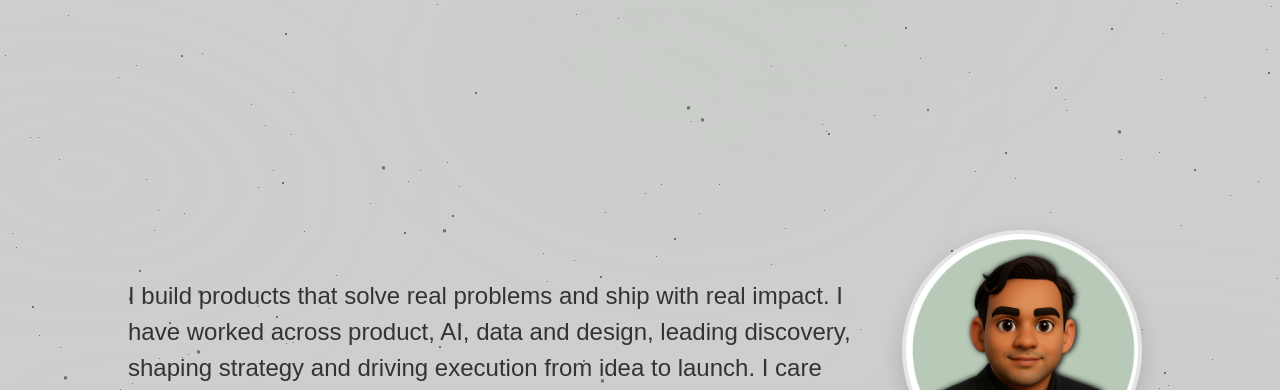
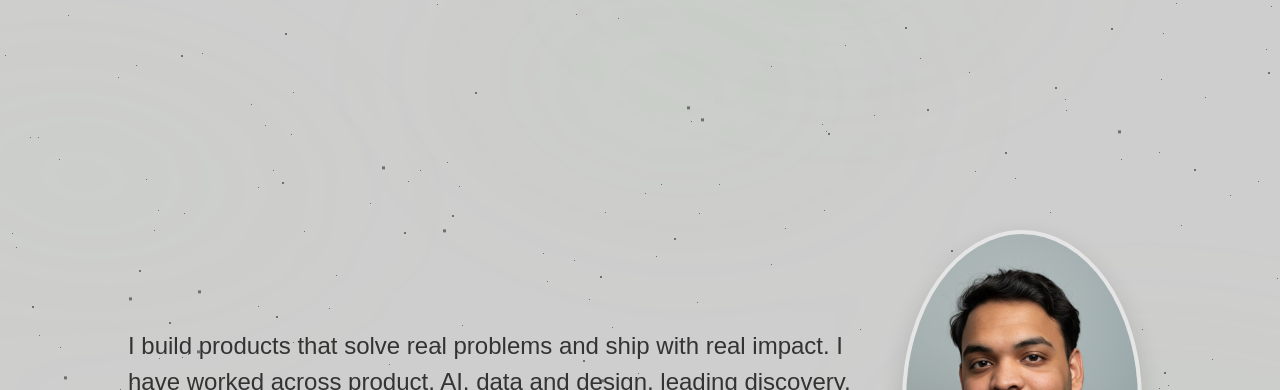
Before and after one commit to janaklimbachia/Portfolio, a plain HTML site: page index.html in a window 1280 px wide. Shown: the part 410-800 px from the top of the page. Drawn offline with Linux system fonts and the light colour scheme; a web font is replaced by a local one.

Commit message:
Update index.html

```diff
--- a/index.html
+++ b/index.html
@@ -153,7 +153,7 @@
 
     .about-avatar {
       width: 240px;
-      height: 240px;
+      height: 340px;
       border-radius: 50%;
       object-fit: cover;
       border: 4px solid rgba(0,0,0,0.1);
@@ -821,7 +821,7 @@
           </p>
         </div>
         <div class="about-avatar-wrapper">
-          <img src="Avatar_portfolioNEW.png" alt="Janak's Avatar" class="about-avatar">
+          <img src="Gemini_Generated_Image_d3jhukd3jhukd3jh.png" alt="Janak's Avatar" class="about-avatar">
         </div>
       </div>
 
```
